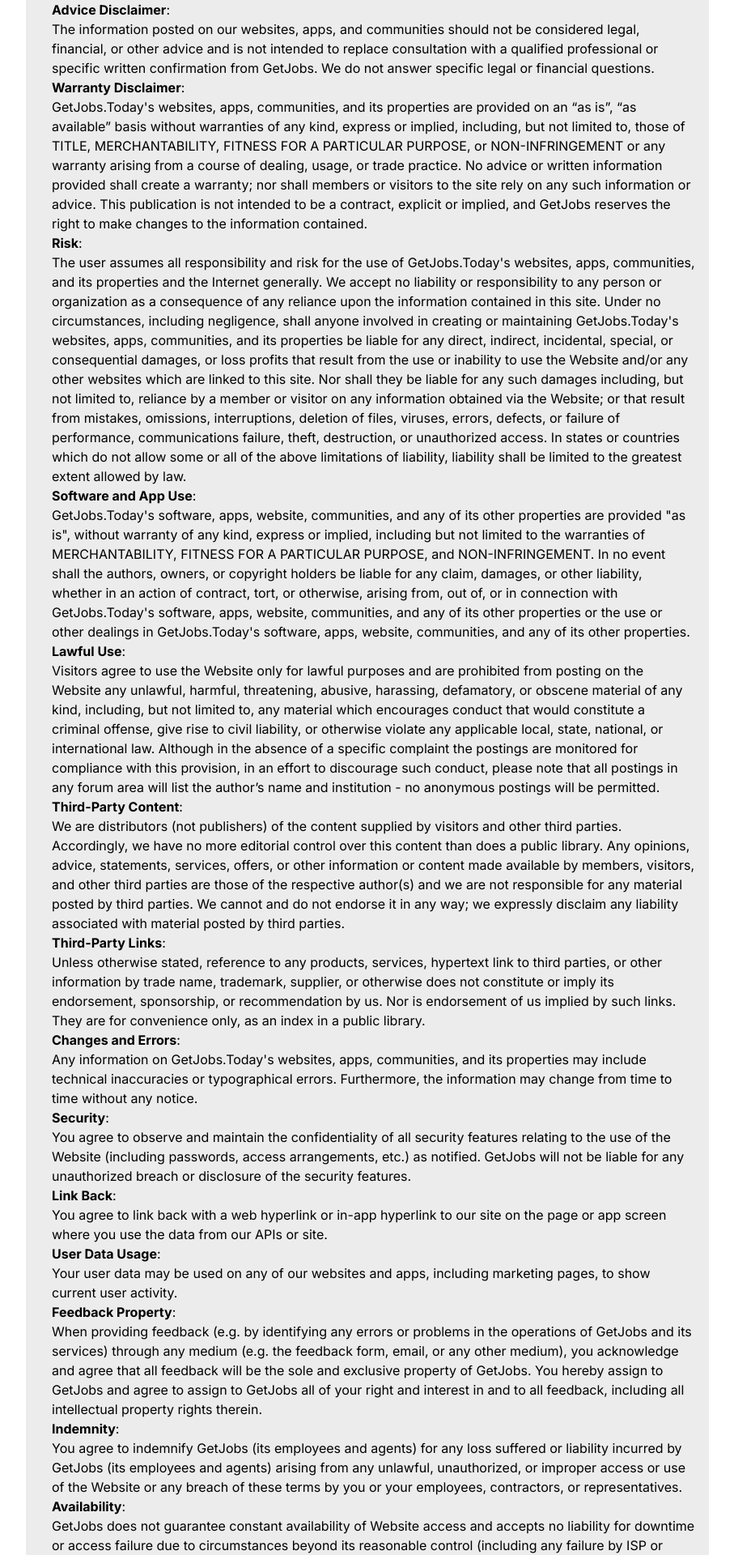
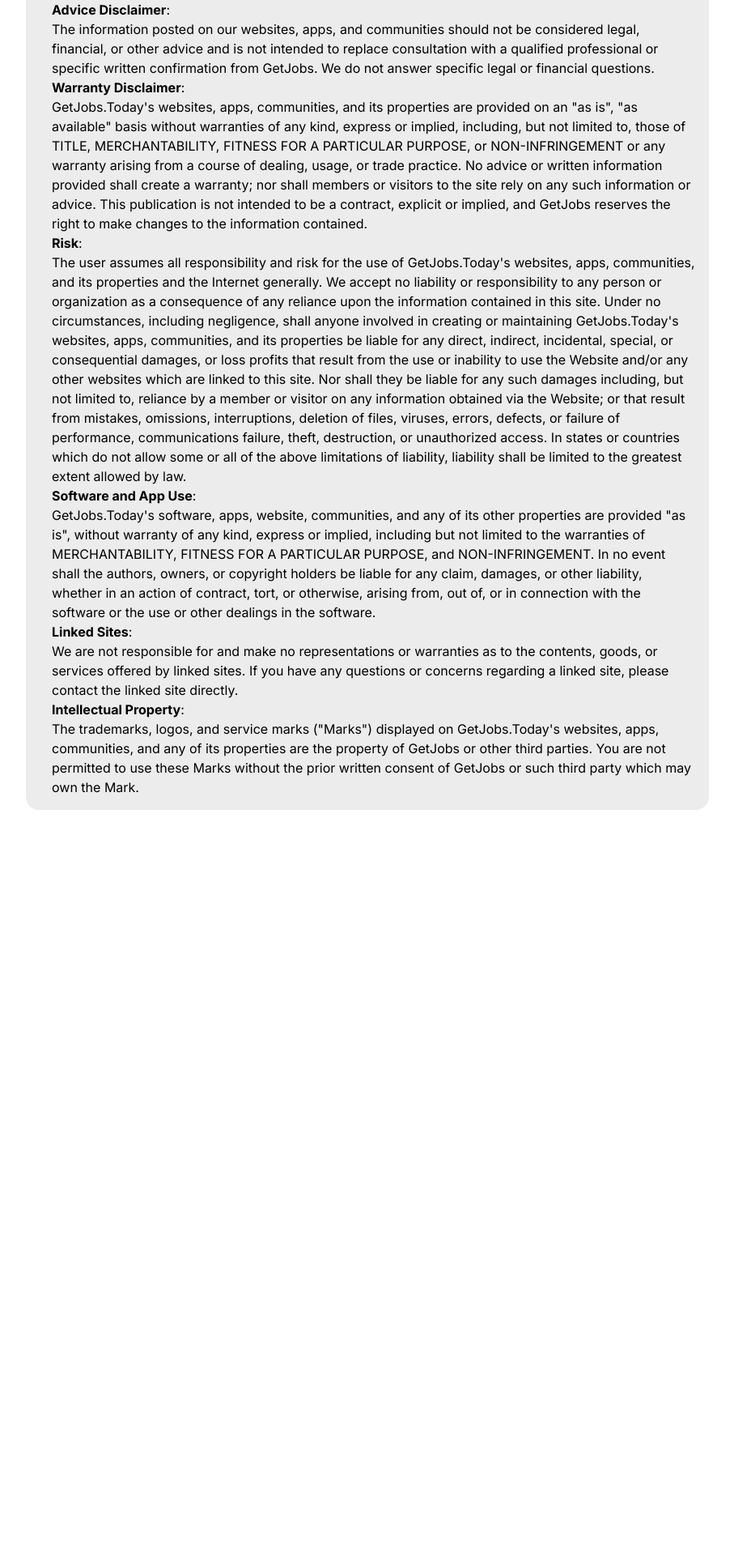
Before and after one commit to jobfinder456/Frontend, a Next.js app: page /terms-of-service in a window 1280 px wide. Shown: the part 1462-3382 px from the top of the page at 81% size, without its empty margins (186-1093 px from the left). After the commit the page ends 2510 px from the top, so only its background shows below. Built offline with nearby package versions, Linux system fonts and the light colour scheme.

Commit message:
prod fix

```diff
--- a/src/app/about-us/page.jsx
+++ b/src/app/about-us/page.jsx
@@ -26,7 +26,7 @@ const Page = () => {
             <h2 className="font-medium text-[1.1rem]">Find Your Perfect Job</h2>
             <p>
               Browse a wide array of job listings in diverse fields such as
-              Development, Design, Finance, Sales, and more. Whether you're
+              Development, Design, Finance, Sales, and more. Whether you&apos;re
               kick-starting your career or seeking a significant change,
               GetJobs.Today offers numerous opportunities that align with your
               skills and goals.
@@ -40,7 +40,7 @@ const Page = () => {
             <p>
               We pride ourselves on being an independent, bootstrapped, and
               self-funded platform. Instead of relying on external funding, we
-              operate a profitable business sustained by our users' subscription
+              operate a profitable business sustained by our users&apos; subscription
               fees. This independence allows us to grow at our own pace and make
               decisions that best serve our users.
             </p>
--- a/src/app/terms-of-service/page.jsx
+++ b/src/app/terms-of-service/page.jsx
@@ -11,19 +11,20 @@ const Page = () => {
           <h1 className="text-[24px] font-medium">Terms and Conditions</h1>
           <p>
             GetJobs.Today is operated by GetJobs. These terms apply to
-            GetJobs.Today and any other of GetJobs' sites, apps, accounts on any
-            platform, and/or any of its online or offline events or properties.
+            GetJobs.Today and any other of GetJobs&apos; sites, apps, accounts
+            on any platform, and/or any of its online or offline events or
+            properties.
           </p>
 
           <h4 className="font-medium">Non-legally binding TL;DR:</h4>
           <ul>
             <li>
-              <strong>Crowdsourced Content</strong>: GetJobs' sites are
-              crowdsourced and have user-generated content, so don't rely on the
-              data.
+              <strong>Crowdsourced Content</strong>: GetJobs&apos; sites are
+              crowdsourced and have user-generated content, so don&apos;t rely
+              on the data.
             </li>
             <li>
-              <strong>Liability</strong>: We're not liable if you get hurt
+              <strong>Liability</strong>: We&apos;re not liable if you get hurt
               because of our site, app, data, or meetups.
             </li>
             <li>
@@ -47,12 +48,12 @@ const Page = () => {
             </li>
             <li>
               <strong>API/Data Use</strong>: If you use one of our APIs or data,
-              you're required to link back to us on every page or in every app
-              screen you use the data on.
+              you&apos;re required to link back to us on every page or in every
+              app screen you use the data on.
             </li>
             <li>
               <strong>Data Republish</strong>: You can only republish our data
-              if it's for non-commercial objectives (e.g. not a
+              if it&apos;s for non-commercial objectives (e.g. not a
               company/startup).
             </li>
             <li>
@@ -67,8 +68,8 @@ const Page = () => {
               <strong>Liability</strong>:
               <p>
                 GetJobs accepts no responsibility for any loss, injury, or
-                inconvenience resulting from using GetJobs.Today's websites and
-                apps. You should verify critical information.
+                inconvenience resulting from using GetJobs.Today&apos;s websites
+                and apps. You should verify critical information.
               </p>
               <p>
                 GetJobs accepts no liability or responsibility to any person or
@@ -91,10 +92,10 @@ const Page = () => {
               <strong>Accuracy</strong>:
               <p>
                 Every effort is made to provide information that is accurate.
-                However, materials contained in GetJobs.Today's websites, apps,
-                communities, and its properties are subject to change at any
-                time by appropriate action of GetJobs. We give no assurance or
-                warranty that information on this site is current and take no
+                However, materials contained in GetJobs.Today&apos;s websites,
+                apps, communities, and its properties are subject to change at
+                any time by appropriate action of GetJobs. We give no assurance
+                or warranty that information on this site is current and take no
                 responsibility for matters arising from changed circumstances or
                 other information or material which may affect the accuracy or
                 currency of information on this site.
@@ -103,8 +104,8 @@ const Page = () => {
             <li>
               <strong>Copyright</strong>:
               <p>
-                Copyright in GetJobs.Today's websites, apps, communities, and
-                its properties rests with GetJobs unless otherwise stated.
+                Copyright in GetJobs.Today&apos;s websites, apps, communities,
+                and its properties rests with GetJobs unless otherwise stated.
               </p>
             </li>
             <li>
@@ -119,10 +120,10 @@ const Page = () => {
             <li>
               <strong>Delayed Transactions</strong>:
               <p>
-                In the event a User's Payment Method was declined, GetJobs may
-                attempt to process the transaction again under the same
+                In the event a User&apos;s Payment Method was declined, GetJobs
+                may attempt to process the transaction again under the same
                 conditions as the transaction was initiated by the User, within
-                a few days of the User's first attempt to purchase their
+                a few days of the User&apos;s first attempt to purchase their
                 Membership. Where the Payment Method is approved in such a
                 circumstance, the User will receive an email confirming the
                 successful completion of their transaction.
@@ -150,29 +151,29 @@ const Page = () => {
             <li>
               <strong>Warranty Disclaimer</strong>:
               <p>
-                GetJobs.Today's websites, apps, communities, and its properties
-                are provided on an “as is”, “as available” basis without
-                warranties of any kind, express or implied, including, but not
-                limited to, those of TITLE, MERCHANTABILITY, FITNESS FOR A
-                PARTICULAR PURPOSE, or NON-INFRINGEMENT or any warranty arising
-                from a course of dealing, usage, or trade practice. No advice or
-                written information provided shall create a warranty; nor shall
-                members or visitors to the site rely on any such information or
-                advice. This publication is not intended to be a contract,
-                explicit or implied, and GetJobs reserves the right to make
-                changes to the information contained.
+                GetJobs.Today&apos;s websites, apps, communities, and its
+                properties are provided on an &quot;as is&quot;, &quot;as available&quot;
+                basis without warranties of any kind, express or implied, including,
+                but not limited to, those of TITLE, MERCHANTABILITY, FITNESS FOR
+                A PARTICULAR PURPOSE, or NON-INFRINGEMENT or any warranty
+                arising from a course of dealing, usage, or trade practice. No
+                advice or written information provided shall create a warranty;
+                nor shall members or visitors to the site rely on any such
+                information or advice. This publication is not intended to be a
+                contract, explicit or implied, and GetJobs reserves the right to
+                make changes to the information contained.
               </p>
             </li>
             <li>
               <strong>Risk</strong>:
               <p>
                 The user assumes all responsibility and risk for the use of
-                GetJobs.Today's websites, apps, communities, and its properties
-                and the Internet generally. We accept no liability or
+                GetJobs.Today&apos;s websites, apps, communities, and its
+                properties and the Internet generally. We accept no liability or
                 responsibility to any person or organization as a consequence of
                 any reliance upon the information contained in this site. Under
                 no circumstances, including negligence, shall anyone involved in
-                creating or maintaining GetJobs.Today's websites, apps,
+                creating or maintaining GetJobs.Today&apos;s websites, apps,
                 communities, and its properties be liable for any direct,
                 indirect, incidental, special, or consequential damages, or loss
                 profits that result from the use or inability to use the Website
@@ -191,154 +192,35 @@ const Page = () => {
             <li>
               <strong>Software and App Use</strong>:
               <p>
-                GetJobs.Today's software, apps, website, communities, and any of
-                its other properties are provided "as is", without warranty of
-                any kind, express or implied, including but not limited to the
-                warranties of MERCHANTABILITY, FITNESS FOR A PARTICULAR PURPOSE,
-                and NON-INFRINGEMENT. In no event shall the authors, owners, or
-                copyright holders be liable for any claim, damages, or other
-                liability, whether in an action of contract, tort, or otherwise,
-                arising from, out of, or in connection with GetJobs.Today's
-                software, apps, website, communities, and any of its other
-                properties or the use or other dealings in GetJobs.Today's
-                software, apps, website, communities, and any of its other
-                properties.
-              </p>
-            </li>
-            <li>
-              <strong>Lawful Use</strong>:
-              <p>
-                Visitors agree to use the Website only for lawful purposes and
-                are prohibited from posting on the Website any unlawful,
-                harmful, threatening, abusive, harassing, defamatory, or obscene
-                material of any kind, including, but not limited to, any
-                material which encourages conduct that would constitute a
-                criminal offense, give rise to civil liability, or otherwise
-                violate any applicable local, state, national, or international
-                law. Although in the absence of a specific complaint the
-                postings are monitored for compliance with this provision, in an
-                effort to discourage such conduct, please note that all postings
-                in any forum area will list the author’s name and institution -
-                no anonymous postings will be permitted.
-              </p>
-            </li>
-            <li>
-              <strong>Third-Party Content</strong>:
-              <p>
-                We are distributors (not publishers) of the content supplied by
-                visitors and other third parties. Accordingly, we have no more
-                editorial control over this content than does a public library.
-                Any opinions, advice, statements, services, offers, or other
-                information or content made available by members, visitors, and
-                other third parties are those of the respective author(s) and we
-                are not responsible for any material posted by third parties. We
-                cannot and do not endorse it in any way; we expressly disclaim
-                any liability associated with material posted by third parties.
-              </p>
-            </li>
-            <li>
-              <strong>Third-Party Links</strong>:
-              <p>
-                Unless otherwise stated, reference to any products, services,
-                hypertext link to third parties, or other information by trade
-                name, trademark, supplier, or otherwise does not constitute or
-                imply its endorsement, sponsorship, or recommendation by us. Nor
-                is endorsement of us implied by such links. They are for
-                convenience only, as an index in a public library.
-              </p>
-            </li>
-            <li>
-              <strong>Changes and Errors</strong>:
-              <p>
-                Any information on GetJobs.Today's websites, apps, communities,
-                and its properties may include technical inaccuracies or
-                typographical errors. Furthermore, the information may change
-                from time to time without any notice.
-              </p>
-            </li>
-            <li>
-              <strong>Security</strong>:
-              <p>
-                You agree to observe and maintain the confidentiality of all
-                security features relating to the use of the Website (including
-                passwords, access arrangements, etc.) as notified. GetJobs will
-                not be liable for any unauthorized breach or disclosure of the
-                security features.
-              </p>
-            </li>
-            <li>
-              <strong>Link Back</strong>:
-              <p>
-                You agree to link back with a web hyperlink or in-app hyperlink
-                to our site on the page or app screen where you use the data
-                from our APIs or site.
-              </p>
-            </li>
-            <li>
-              <strong>User Data Usage</strong>:
-              <p>
-                Your user data may be used on any of our websites and apps,
-                including marketing pages, to show current user activity.
-              </p>
-            </li>
-            <li>
-              <strong>Feedback Property</strong>:
-              <p>
-                When providing feedback (e.g. by identifying any errors or
-                problems in the operations of GetJobs and its services) through
-                any medium (e.g. the feedback form, email, or any other medium),
-                you acknowledge and agree that all feedback will be the sole and
-                exclusive property of GetJobs. You hereby assign to GetJobs and
-                agree to assign to GetJobs all of your right and interest in and
-                to all feedback, including all intellectual property rights
-                therein.
-              </p>
-            </li>
-            <li>
-              <strong>Indemnity</strong>:
-              <p>
-                You agree to indemnify GetJobs (its employees and agents) for
-                any loss suffered or liability incurred by GetJobs (its
-                employees and agents) arising from any unlawful, unauthorized,
-                or improper access or use of the Website or any breach of these
-                terms by you or your employees, contractors, or representatives.
-              </p>
-            </li>
-            <li>
-              <strong>Availability</strong>:
-              <p>
-                GetJobs does not guarantee constant availability of Website
-                access and accepts no liability for downtime or access failure
-                due to circumstances beyond its reasonable control (including
-                any failure by ISP or system provider).
+                GetJobs.Today&apos;s software, apps, website, communities, and
+                any of its other properties are provided &quot;as is&quot;, without
+                warranty of any kind, express or implied, including but not
+                limited to the warranties of MERCHANTABILITY, FITNESS FOR A
+                PARTICULAR PURPOSE, and NON-INFRINGEMENT. In no event shall the
+                authors, owners, or copyright holders be liable for any claim,
+                damages, or other liability, whether in an action of contract,
+                tort, or otherwise, arising from, out of, or in connection with
+                the software or the use or other dealings in the software.
               </p>
             </li>
             <li>
               <strong>Linked Sites</strong>:
               <p>
-                The Site may contain links to other sites on the internet
-                (“Linked Sites”). GetJobs is not responsible for the accuracy,
-                legality, decency of material, or copyright compliance of any
-                Linked Site or services or information provided via any Linked
-                Site.
+                We are not responsible for and make no representations or
+                warranties as to the contents, goods, or services offered by
+                linked sites. If you have any questions or concerns regarding a
+                linked site, please contact the linked site directly.
               </p>
             </li>
             <li>
-              <strong>Data Security</strong>:
+              <strong>Intellectual Property</strong>:
               <p>
-                No data transmission over the Internet can be guaranteed as
-                totally secure. While we strive to protect such information, we
-                do not warrant and cannot ensure the security of information
-                which you transmit to us. Accordingly, any information which you
-                transmit to us is transmitted at your own risk.
-              </p>
-            </li>
-            <li>
-              <strong>Governing Law</strong>:
-              <p>
-                These terms and conditions will be construed according to and
-                are governed by the laws of India, regardless of where GetJobs
-                operates or you use GetJobs from.
+                The trademarks, logos, and service marks (&quot;Marks&quot;) displayed on
+                GetJobs.Today&apos;s websites, apps, communities, and any of its
+                properties are the property of GetJobs or other third parties.
+                You are not permitted to use these Marks without the prior
+                written consent of GetJobs or such third party which may own the
+                Mark.
               </p>
             </li>
           </ol>
```
